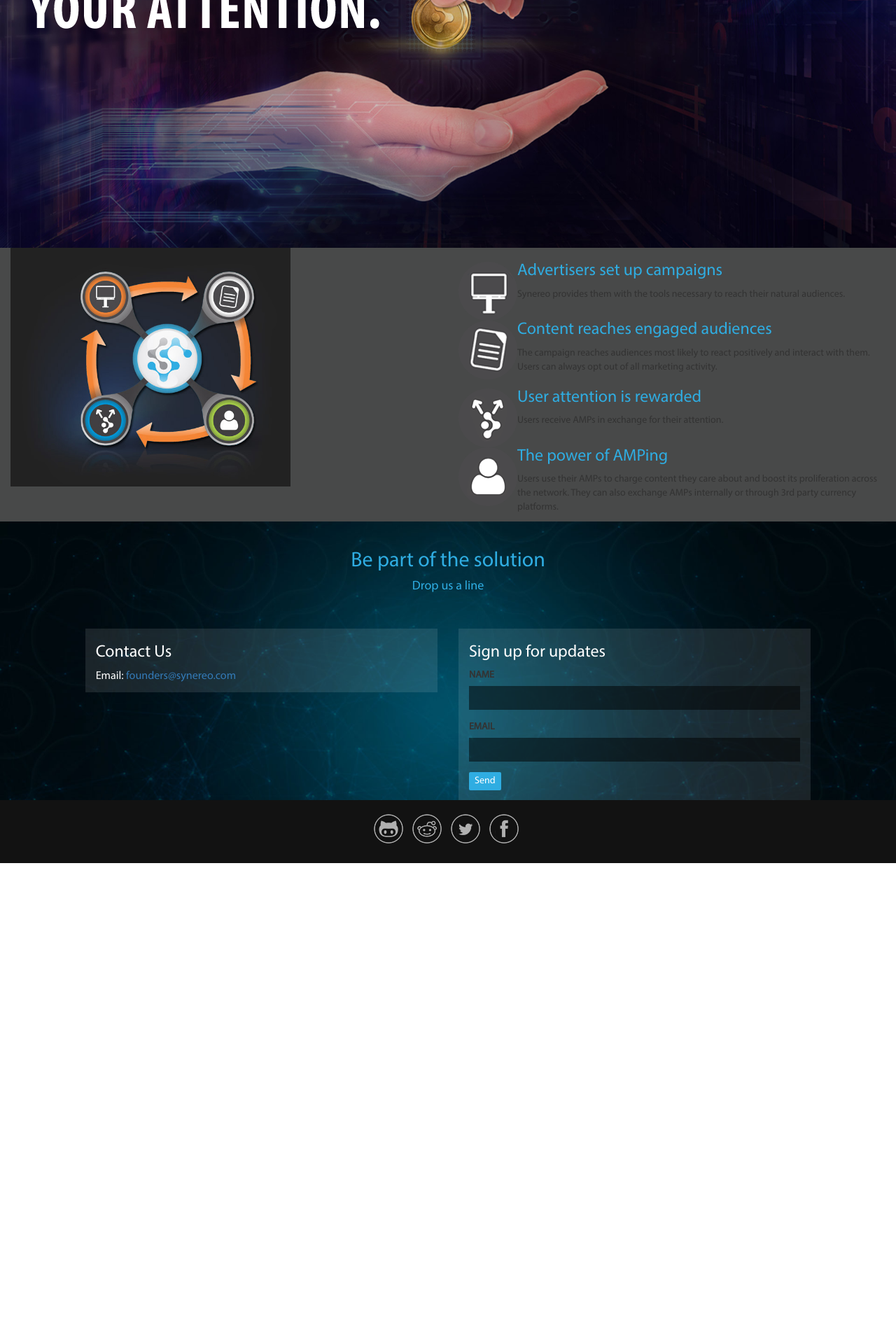
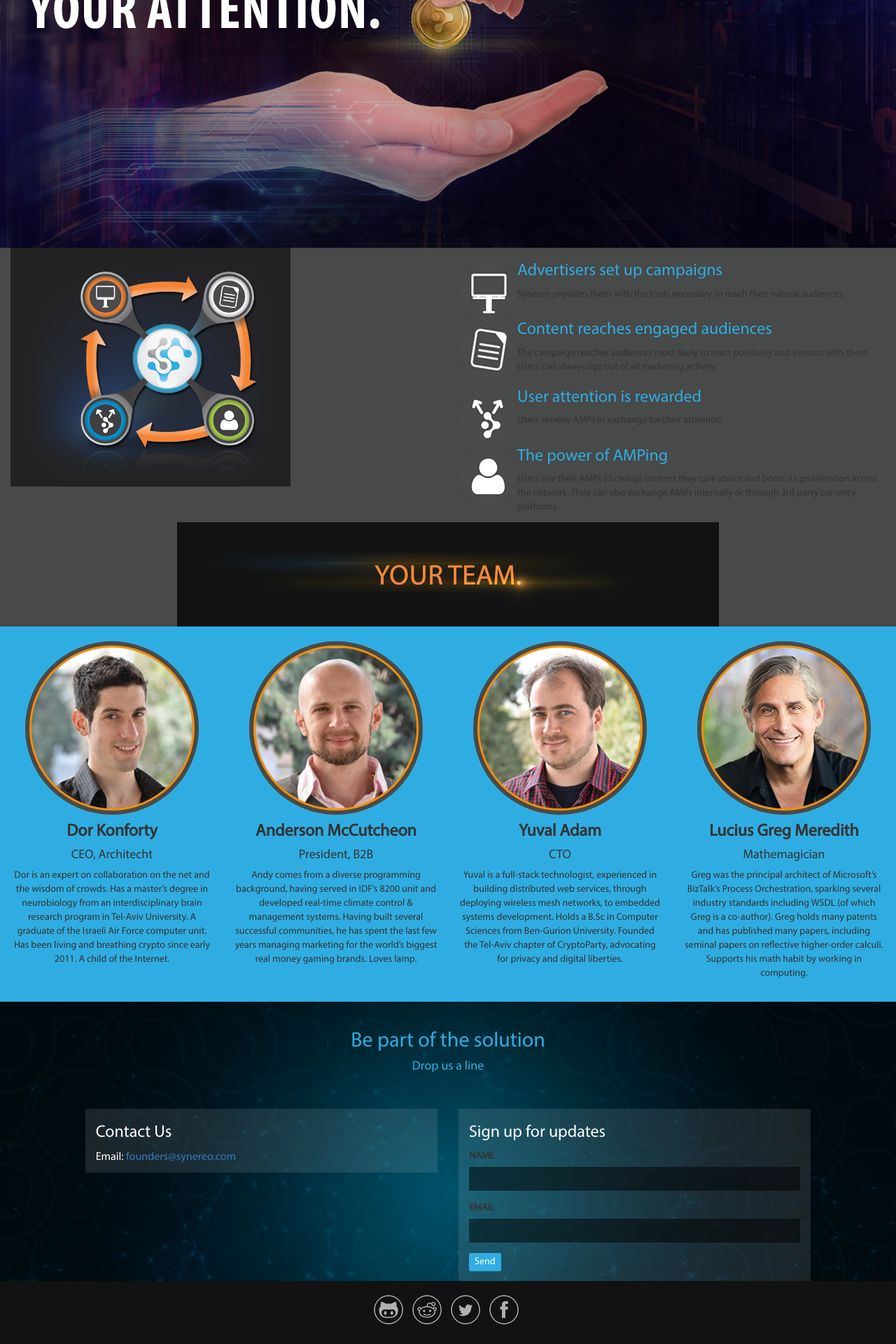
Before and after one commit to synereo/synereo.github.io, a Jekyll site: the page built from index.html, in a window 1280 px wide. Shown: the part 2249-4169 px from the top of the page at 70% size. Built offline with Jekyll 4.4.1, drawn with Linux system fonts in a browser that asks for light colours; nearby versions of some CDN libraries; before the commit the page ends 3482 px from its top, so only the background shows below that.

Commit message:
Good looking team

```diff
--- a/_layouts/home_new.html
+++ b/_layouts/home_new.html
@@ -105,6 +105,39 @@
       </div>
     </section>
 
+    <section class="your-team"></section>
+
+    <section class="team">
+      <div class="container-fluid">
+        <div class="row">
+          <div class="col-md-3 team-member">
+            <img src="/img/team/dor.jpg">
+            <h3>Dor Konforty</h3>
+            <h4>CEO, Architecht</h4>
+            <p>Dor is an expert on collaboration on the net and the wisdom of crowds. Has a master’s degree in neurobiology from an interdisciplinary brain research program in Tel-Aviv University. A graduate of the Israeli Air Force computer unit. Has been living and breathing crypto since early 2011. A child of the Internet.</p>
+          </div>
+          <div class="col-md-3 team-member">
+            <img src="/img/team/andy.jpg">
+            <h3>Anderson McCutcheon</h3>
+            <h4>President, B2B</h4>
+            <p>Andy comes from a diverse programming background, having served in IDF’s 8200 unit and developed real-time climate control & management systems. Having built several successful communities, he has spent the last few years managing marketing for the world’s biggest real money gaming brands. Loves lamp.</p>
+          </div>
+          <div class="col-md-3 team-member">
+            <img src="/img/team/yuval.jpg">
+            <h3>Yuval Adam</h3>
+            <h4>CTO</h4>
+            <p>Yuval is a full-stack technologist, experienced in building distributed web services, through deploying wireless mesh networks, to embedded systems development. Holds a B.Sc in Computer Sciences from Ben-Gurion University. Founded the Tel-Aviv chapter of CryptoParty, advocating for privacy and digital liberties.</p>
+          </div>
+          <div class="col-md-3 team-member">
+            <img src="/img/team/greg.jpg">
+            <h3>Lucius Greg Meredith</h3>
+            <h4>Mathemagician</h4>
+            <p>Greg was the principal architect of Microsoft’s BizTalk’s Process Orchestration, sparking several industry standards including WSDL (of which Greg is a co-author). Greg holds many patents and has published many papers, including seminal papers on reflective higher-order calculi. Supports his math habit by working in computing.</p>
+          </div>
+        </div>
+      </div>
+    </section>
+
     <section class="solution">
       <div class="container-fluid">
         <div class="row">
--- a/_sass/_home.scss
+++ b/_sass/_home.scss
@@ -119,6 +119,30 @@ body {
         }
     }
 
+    section.your-team {
+        background: url(/img/uploads/YourTeam_title.jpg) no-repeat;
+        background-color: $synereo-dark-gray-bg;
+        background-position: center;
+        height: 150px;
+    }
+
+    section.team {
+        background-color: $synereo-blue;
+        padding-top: 30px;
+        padding-bottom: 20px;
+        div.team-member {
+            text-align: center;
+            h3 {
+                font-weight: bold;
+            }
+            img {
+                border-radius: 115px;
+                box-shadow: 0 0 0 3px #ff9000,
+                            0 0 0 9px #484949;
+            }
+        }
+    }
+
     section.solution {
         background-color: #000;
         background: url(/img/bg/net.jpg) no-repeat;
```
